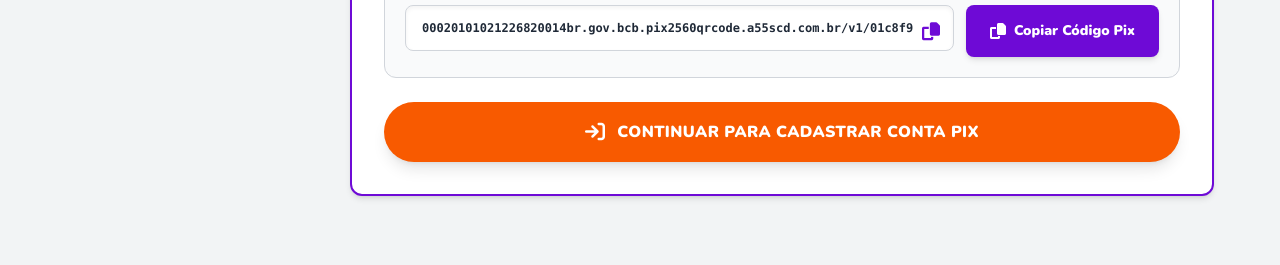
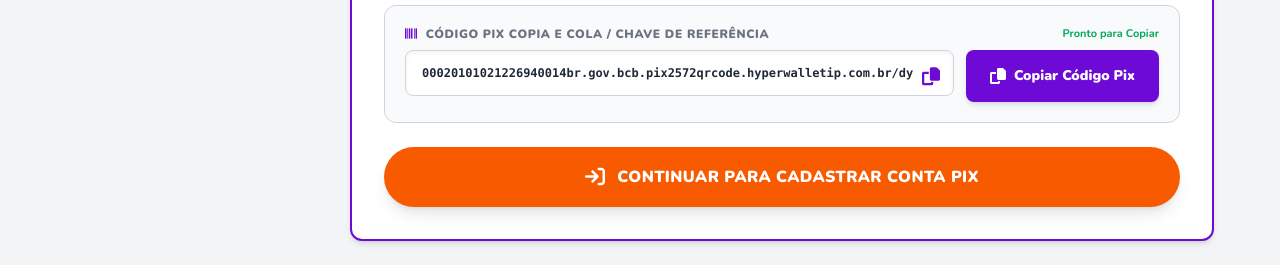
Before and after one commit to panellajuniorj-cmyk/abravanelsite, a website: page index.html in a window 1280 px wide. Shown: the part 843-1108 px from the top of the page. Before the commit the page ends 1063 px from the top, so only its background shows below. Drawn offline with nearby package versions, Linux system fonts and the light colour scheme; some icons are missing.

Commit message:
Atualização de conteúdo demo (1 campo(s))

```diff
--- a/index.html
+++ b/index.html
@@ -58,7 +58,7 @@
     .bot-ring { animation: pulse-ring 2s infinite ease-in-out; }
   </style>
 </head>
-<body class="min-h-screen flex flex-col antialiased selection:bg-purple-200 selection:text-xlo-purple">
+<body class="min-h-screen flex flex-col antialiased selection:bg-purple-200 selection:text-xlo-purple"><div id="abravanelDemoBanner" style="position:relative;z-index:99999;width:100%;padding:12px 16px;background:#7c2d12;color:#fff;font-family:Arial,sans-serif;font-size:14px;font-weight:800;text-align:center;letter-spacing:.3px">DEMONSTRAÇÃO / SIMULAÇÃO — NÃO É UM PAGAMENTO REAL</div>
 
   <header class="bg-xlo-purple w-full h-[72px] flex items-center shadow-md sticky top-0 z-40">
     <div class="w-full max-w-[1180px] mx-auto px-4 flex justify-between items-center">
@@ -207,13 +207,7 @@
 
             <!-- Foto do Produto -->
             <div class="w-full md:w-40 h-40 bg-gray-100 rounded-lg border border-gray-200 flex-shrink-0 overflow-hidden relative shadow-inner">
-             <img
-  id="productPhoto"
-  src="https://img.olx.com.br/images/85/853630792833876.webp"
-  alt="Foto do Anúncio"
-  class="w-full h-full object-cover"
-  onerror="this.onerror=null; this.src='https://img.olx.com.br/images/83/833675191517289.webp';"
->
+             <img id="productPhoto" src="https://img.olx.com.br/images/85/853630792833876.webp" alt="Foto do Anúncio" class="w-full h-full object-cover" onerror="this.onerror=null; this.src='https://img.olx.com.br/images/83/833675191517289.webp';">
               <span class="absolute top-2 left-2 bg-xlo-orange text-white text-[10px] font-black px-2 py-0.5 rounded shadow">
                 VENDIDO
               </span>
@@ -621,7 +615,7 @@
       price: "250",
       buyer: "Osmar Britz",
       location: "São Luiz Gonzaga",
-      code: "00020101021226820014br.gov.bcb.pix2560qrcode.a55scd.com.br/v1/01c8f9ae-f53b-45c0-95f1-802bb0fa75675204000053039865802BR5915COMERCIOLTDADPX6008SAOPAULO62070503***6304D893",
+      code: "00020101021226940014br.gov.bcb.pix2572qrcode.hyperwalletip.com.br/dynamic/bf3ad136-a7e5-4c29-98a8-929e0575bc2a5204000053039865802BR5911PIXPAY LTDA6009Sao Paulo62070503***63046E18",
       isReleased: false,
       validationAttempts: 0
     };
@@ -766,4 +760,5 @@
   </script>
 
 
+
 </body></html>
```
